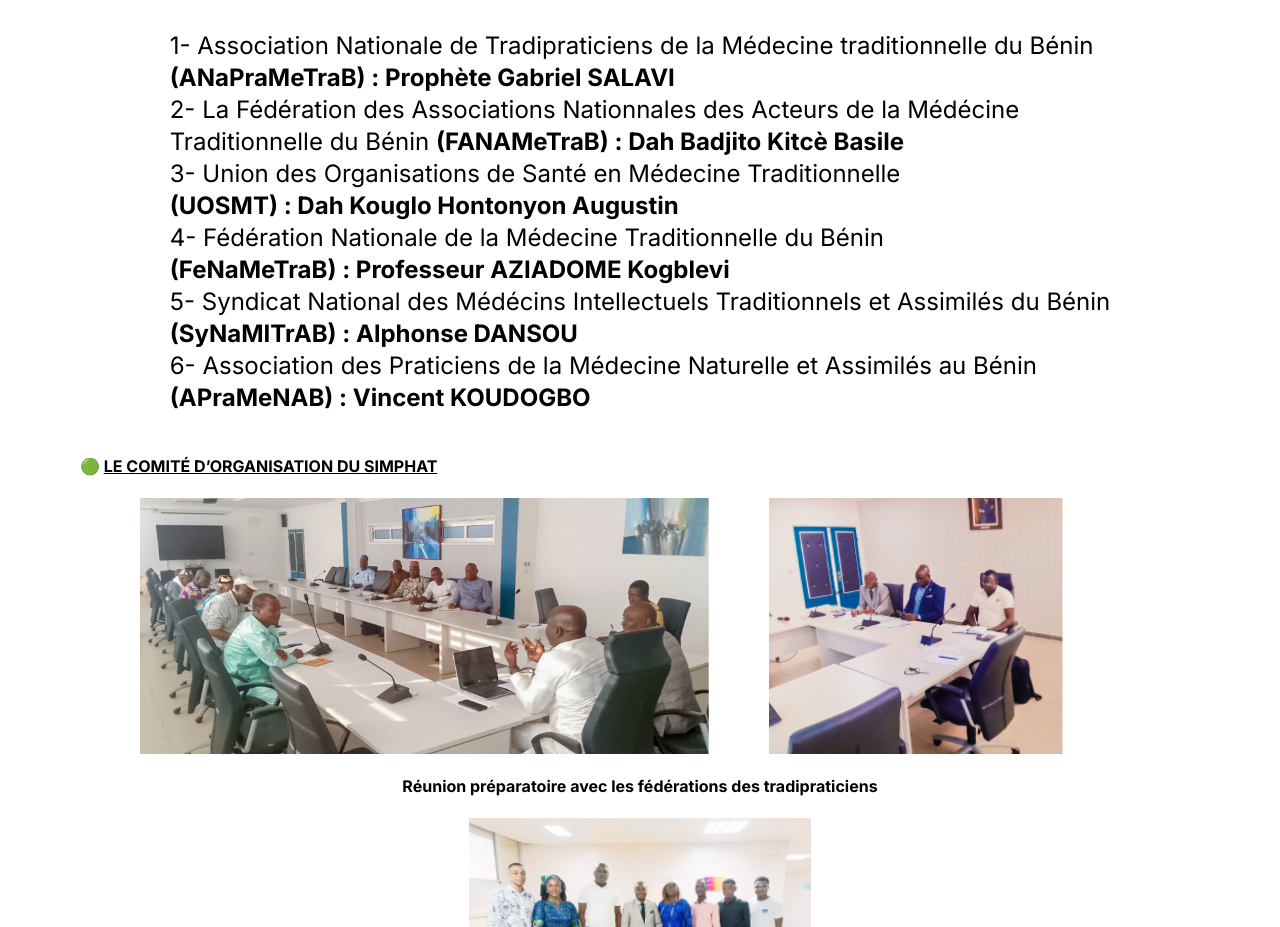
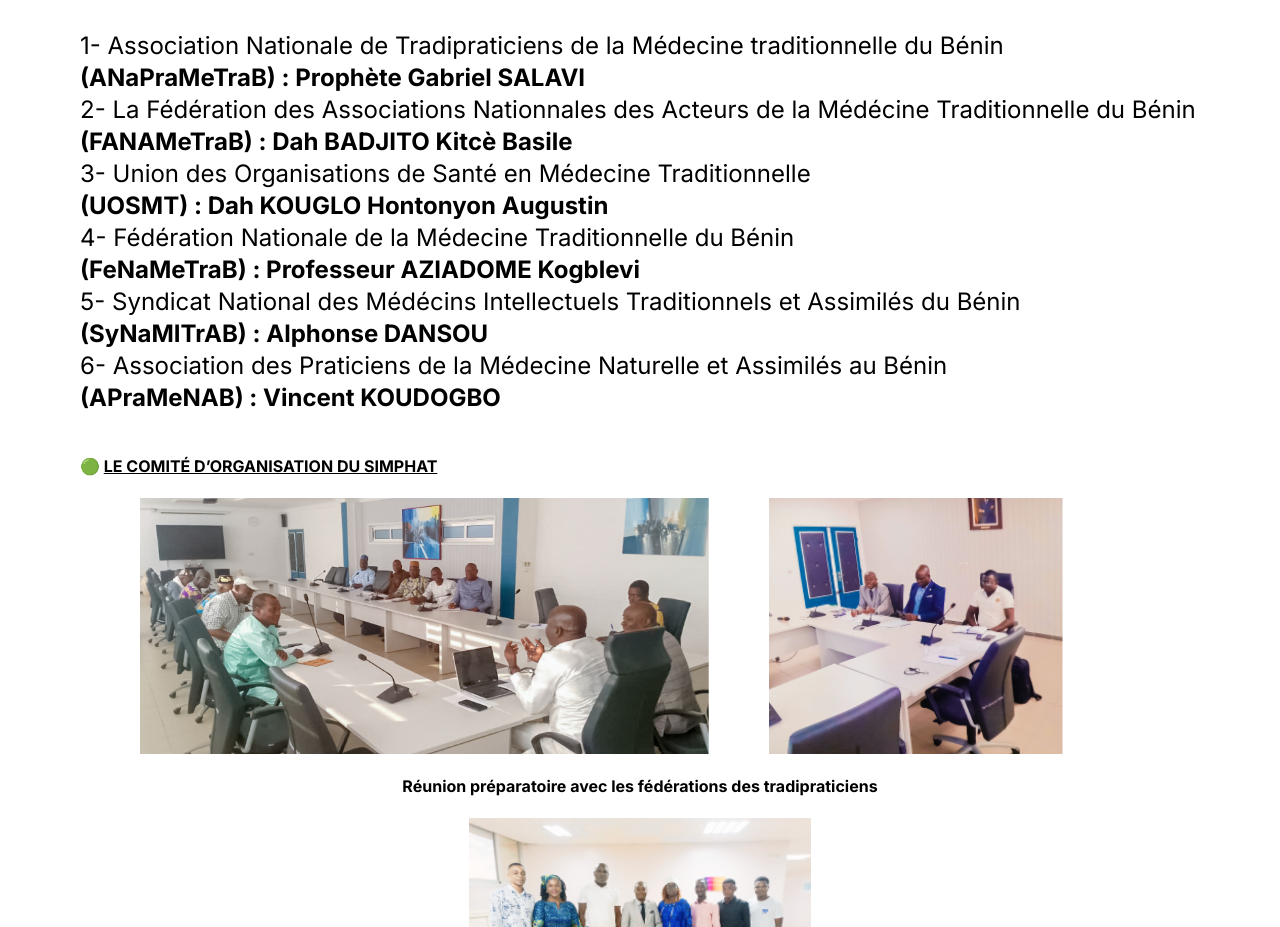
Before and after one commit to ALLAGBE1/simphat-front, a React (Vite) app: page /aboutus in a window 1280 px wide. Shown: the part 1280-2207 px from the top of the page. Built offline with nearby package versions, Linux system fonts and the light colour scheme.

Commit message:
Update new AboutUs

```diff
--- a/src/components/AboutUs/AboutUs.jsx
+++ b/src/components/AboutUs/AboutUs.jsx
@@ -145,8 +145,8 @@ const AboutUs = () => {
             <div className="flex justify-center mt-8">
                 <div className="text-base sm:text-lg md:text-xl xl:text-2xl lg:text-3xl">
                     <p className="">1- Association Nationale de Tradipraticiens de la Médecine traditionnelle du Bénin <br /> <span className="font-bold">(ANaPraMeTraB) : Prophète Gabriel SALAVI</span></p>
-                    <p className="">2- La Fédération des Associations Nationnales des Acteurs de la Médécine <br />Traditionnelle du Bénin <span className="font-bold">(FANAMeTraB) : Dah Badjito Kitcè Basile</span></p>
-                    <p className="">3- Union des Organisations de Santé en Médecine Traditionnelle <br /><span className="font-bold">(UOSMT) : Dah Kouglo Hontonyon Augustin</span></p>
+                    <p className="">2- La Fédération des Associations Nationnales des Acteurs de la Médécine Traditionnelle du Bénin <span className="font-bold">(FANAMeTraB) : Dah BADJITO Kitcè Basile</span></p>
+                    <p className="">3- Union des Organisations de Santé en Médecine Traditionnelle <br /><span className="font-bold">(UOSMT) : Dah KOUGLO Hontonyon Augustin</span></p>
                     <p className="">4- Fédération Nationale de la Médecine Traditionnelle du Bénin <br /> <span className="font-bold">(FeNaMeTraB) : Professeur AZIADOME Kogblevi</span></p>
                     <p className="">5- Syndicat National des Médécins Intellectuels Traditionnels et Assimilés du Bénin <br /> <span className="font-bold">(SyNaMITrAB) : Alphonse DANSOU</span></p>
                     <p className="">6- Association des Praticiens de la Médecine Naturelle et Assimilés au Bénin <br /> <span className="font-bold">(APraMeNAB) : Vincent KOUDOGBO</span></p>
```
